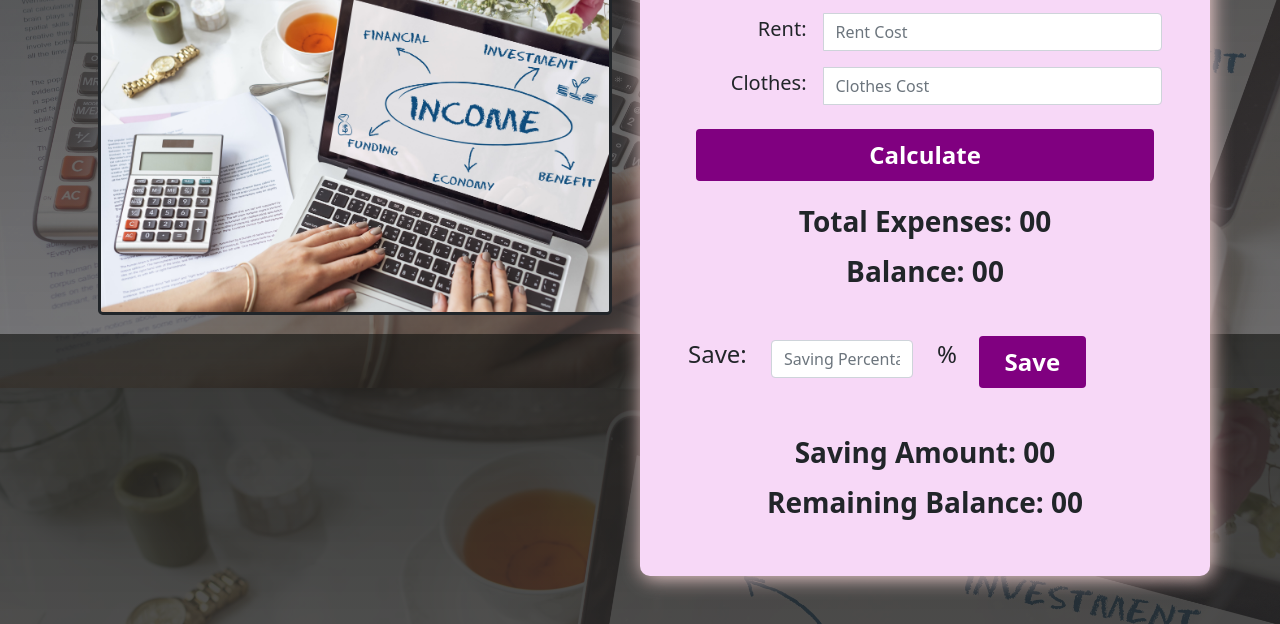
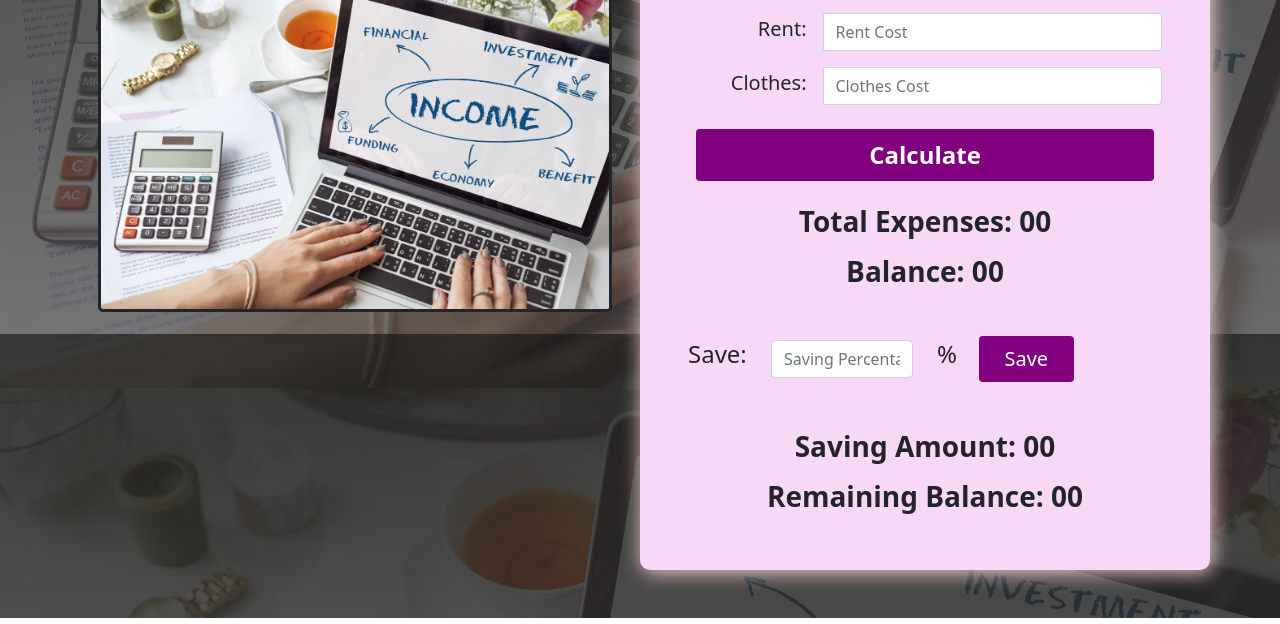
Before and after one commit to Abdullah-Al-Akash/money-calculator, a plain HTML site: page index.html in a window 1280 px wide. Shown: the part 466-1090 px from the top of the page. Drawn offline with nearby package versions, Linux system fonts and the light colour scheme.

Commit message:
Alhamdulillah Complete

```diff
--- a/index.html
+++ b/index.html
@@ -88,7 +88,7 @@
                                                 <h3 class="fw-bold text-center mt-3">Balance: <span
                                                                 id="balance">00</span></h3>
                                                 <!-- Saving Part Calculation -->
-                                                <div class="">
+                                                <div class="m-0 p-0">
                                                         <div class="row mt-5">
                                                                 <div class="col-2">
                                                                         <h4 class="mt-1 w-25">Save:</h4>
@@ -102,7 +102,7 @@
                                                                 </div>
                                                                 <div class="col-5">
                                                                         <button id="save-btn"
-                                                                                class="btn fs-4 fw-bold ps-4 pe-4">Save</button>
+                                                                                class="btn fs-5 ps-4 pe-4">Save</button>
                                                                 </div>
                                                         </div>
                                                 </div>
```
